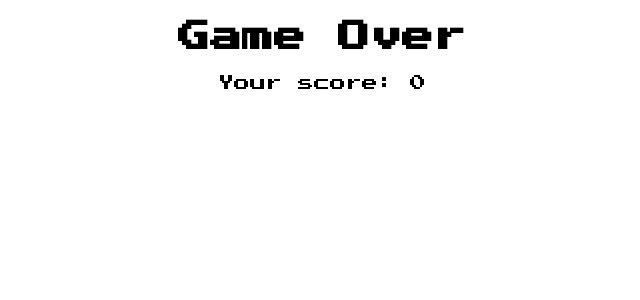
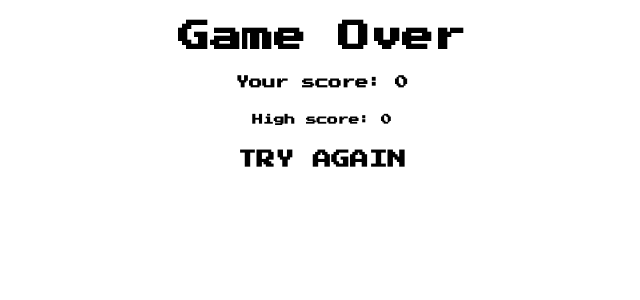
Before and after one commit to ifmcjthenknczny/snake-tsx, a React (Create React App) app: page / in a window 1280 px wide. Shown: the top 300 px of the page, without its empty margins (318-958 px from the left). Built offline with nearby package versions, Linux system fonts and the light colour scheme.

Commit message:
high score, try again button, clear intervals at gameover

```diff
--- a/package.json
+++ b/package.json
@@ -10,6 +10,7 @@
     "@types/node": "^16.11.39",
     "@types/react": "^18.0.12",
     "@types/react-dom": "^18.0.5",
+    "fs": "^0.0.1-security",
     "nanoid": "^4.0.0",
     "react": "^18.1.0",
     "react-dom": "^18.1.0",
--- a/src/CONSTANTS.ts
+++ b/src/CONSTANTS.ts
@@ -38,3 +38,5 @@ export const APPLE_CHANGES_POSITION_TIME = 10000
 export const NEW_MINE_INTERVAL = 30000
 
 export const STARTING_DIRECTION = "ArrowLeft"
+
+export const LOCAL_STORAGE_HIGH_SCORE_NAME = "HighScore"
--- /dev/null
+++ b/src/components/App.tsx
@@ -0,0 +1,35 @@
+import { useEffect, useRef, useState } from "react"
+import { LOCAL_STORAGE_HIGH_SCORE_NAME } from "../CONSTANTS"
+import Game from "./Game"
+import GameOver from "./GameOver"
+
+export default function App() {
+    const [isGameOver, setGameOver] = useState(false)
+    const localScore = useRef(0)
+    const highScore = useRef("0")
+
+    useEffect(() => {
+        const highScoreLocalStorage = localStorage.getItem(LOCAL_STORAGE_HIGH_SCORE_NAME)
+        console.log(localStorage.getItem(highScoreLocalStorage))
+        if (highScoreLocalStorage) highScore.current = highScoreLocalStorage
+    }, [])
+
+    const handleAgain = () => {
+        setGameOver(false)
+    }
+
+    const handleGameOver = (score: number) => {
+        setGameOver(true)
+        localScore.current = score
+        if (score > +highScore.current) {
+            localStorage.setItem(LOCAL_STORAGE_HIGH_SCORE_NAME, `${score}`)
+            highScore.current = `${score}`
+        }
+    }
+
+    return (
+        <div className="App">
+            {isGameOver ? <GameOver score={localScore.current} highScore={+highScore.current} handleClick={handleAgain} /> : <Game onGameOver={handleGameOver} />}
+        </div>
+    )
+}
--- a/src/components/Game.tsx
+++ b/src/components/Game.tsx
@@ -1,29 +1,29 @@
 import { useEffect, useRef, useState } from 'react';
 import { APPLES_TO_SPEED_UP, BOARD_SIZE, FORBIDDEN_DIRECTIONS, SNAKE_SPEED_MULTIPLIER, STARTING_DIRECTION, STARTING_MOVE_REFRESH } from '../CONSTANTS';
-import { randomizeCoordsOnEmptySquares } from '../helpers';
+import { randomizeCoordsOnEmptySquares, isObjectsEqual } from '../helpers';
 import '../styles/Game.css';
 import { Coords } from '../TYPES';
-import GameOver from './GameOver';
 import Grid from './Grid';
 import Score from './Score';
 
-export default function Game() {
+type GameProps = {
+    onGameOver: (score: number) => void;
+}
 
-    // const snakeHeadPosition = useRef<Coords>({ x: Math.floor(BOARD_SIZE.x / 2), y: Math.floor(BOARD_SIZE.y / 2) })
-    // const snakeTailPosition = useRef<Coords[]>([])
+export default function Game(props: GameProps) {
 
     const [snakeSpeed, setSnakeSpeed] = useState(STARTING_MOVE_REFRESH);
     const [applesEaten, setApplesEaten] = useState(0);
 
     const [snakeHeadPosition, setSnakeHeadPosition] = useState<Coords>({ x: Math.floor(BOARD_SIZE.x / 2), y: Math.floor(BOARD_SIZE.y / 2) })
+    const [snakeTailPosition, setSnakeTailPosition] = useState<Coords[]>([])
+
     const [applePosition, setApplePosition] = useState(randomizeCoordsOnEmptySquares(BOARD_SIZE.x, BOARD_SIZE.y, [snakeHeadPosition]));
-    const [snakeTailPosition, setSnakeTailPosition] = useState<Coords[]>([])
     // const [minePosition, setMinePosition] = useState<Coords[]>(randomizeCoordsOnEmptySquares(BOARD_SIZE.x, BOARD_SIZE.y, [applePosition, snakeHeadPosition]))
 
     const keyRef = useRef(STARTING_DIRECTION)
     const forbiddenDirection = useRef<string | null>(null)
     const lastHeadPosition = useRef<Coords>(snakeHeadPosition)
-    const isGameOver = useRef(false)
     const keyFired = useRef(false)
 
     useEffect(() => {
@@ -33,16 +33,9 @@ export default function Game() {
         }
     })
 
-    // const clearAllIntervals = () => {
-    //     const interval_id = window.setInterval(function () { }, Number.MAX_SAFE_INTEGER);
-    //     for (let i = 1; i < interval_id; i++) {
-    //         window.clearInterval(i);
-    //     }
-    // }
-
     const gameIteration = () => {
         snakeMove()
-        if (checkGameOver()) isGameOver.current = true
+        if (checkGameOver()) props.onGameOver(applesEaten)
         if (isEatingApple()) eatApple()
     }
 
@@ -100,7 +93,7 @@ export default function Game() {
     }
 
     const isEatingApple = () => {
-        if (JSON.stringify(snakeHeadPosition) === JSON.stringify(applePosition)) return true
+        if (isObjectsEqual(snakeHeadPosition, applePosition)) return true
         return false
     }
 
@@ -120,6 +113,7 @@ export default function Game() {
     const handleKeydown = (e: KeyboardEvent) => {
         if (keyFired.current) return
         keyFired.current = true
+        // if (e.key !== keyRef.current) snakeMove()
         setLastKey(e.key)
     }
 
@@ -130,9 +124,8 @@ export default function Game() {
     const checkGameOver = () => {
         if (snakeHeadPosition.x >= BOARD_SIZE.x || snakeHeadPosition.x < 0 || snakeHeadPosition.y < 0 || snakeHeadPosition.y >= BOARD_SIZE.y) return true
         else {
-            const headJSON = JSON.stringify(snakeHeadPosition)
             for (let tail of snakeTailPosition) {
-                if (JSON.stringify(tail) === headJSON) return true
+                if (isObjectsEqual(tail, snakeHeadPosition)) return true
             }
         }
         return false
@@ -143,9 +136,8 @@ export default function Game() {
 
     return (
         <div className="Game">
-            {isGameOver.current ? <GameOver /> : ""}
             <Score score={applesEaten} />
-            {!isGameOver.current ? <Grid applePosition={applePosition} snakeHead={snakeHeadPosition} snakeTail={snakeTailPosition} /> : ""}
+            <Grid applePosition={applePosition} snakeHead={snakeHeadPosition} snakeTail={snakeTailPosition} />
         </div>
     )
 }
--- a/src/components/GameOver.tsx
+++ b/src/components/GameOver.tsx
@@ -1,9 +1,19 @@
 import '../styles/GameOver.css'
 
-export default function GameOver() {
+type GameOverProps = {
+    score: number;
+    highScore: number;
+    handleClick: () => void;
+}
+
+export default function GameOver(props: GameOverProps) {
+    const {score, highScore, handleClick} = props;
     return (
         <div className="GameOver">
             <h1>Game Over</h1>
+            <h5>Your score: {score}</h5>
+            {highScore >= score ? <h6>High score: {highScore}</h6> : <h6>Congrats! It's your new high score!</h6>}
+            <h3 className="GameOver__again" onClick={handleClick}>TRY AGAIN</h3>
         </div>
     )
 }
--- a/src/components/Score.tsx
+++ b/src/components/Score.tsx
@@ -1,10 +1,10 @@
 import '../styles/Score.css'
 
-type Props = {
+type ScoreProps = {
     score: number
 }
 
-export default function Score(props: Props) {
+export default function Score(props: ScoreProps) {
     return (
         <div className="Score">Your score: {props.score}</div>
     )
--- a/src/helpers.ts
+++ b/src/helpers.ts
@@ -23,3 +23,14 @@ export const randomizeCoordsOnEmptySquares = (xMax: number, yMax: number, occupi
         if (occupiedCoords === null || checkIfCoordsEmpty(randomCoords, occupiedCoords) === true) return randomCoords
     }
 }
+
+export function clearAllIntervals() {
+	const INTERVAL_ID = setInterval(function(){}, Number.MAX_SAFE_INTEGER);
+	for (let i = 1; i < +INTERVAL_ID; i++) {
+	  clearInterval(i);
+	}
+}
+
+export function isObjectsEqual(obj1: {}, obj2: {}) {
+	return JSON.stringify(obj1) === JSON.stringify(obj2)
+}
--- a/src/index.tsx
+++ b/src/index.tsx
@@ -1,13 +1,13 @@
 import React from 'react';
 import ReactDOM from 'react-dom/client';
 import './index.css';
-import Game from './components/Game';
+import App from './components/App';
 
 const root = ReactDOM.createRoot(
   document.getElementById('root') as HTMLElement
 );
 root.render(
   <React.StrictMode>
-    <Game />
+    <App />
   </React.StrictMode>
 );
--- a/src/styles/GameOver.css
+++ b/src/styles/GameOver.css
@@ -1,6 +1,16 @@
 @import url('https://fonts.googleapis.com/css2?family=Press+Start+2P&display=swap');
 
-.GameOver h1 {
+.GameOver {
     font-family: 'Press Start 2P', cursive;
     text-align: center;
 }
+
+.GameOver__again {
+    top: 3em;
+}
+
+.GameOver__again:hover {
+    color: red;
+    cursor: pointer;
+    transition: color .5s;
+}
```
Also changed, not shown: 1 other file (tests, documents, lock files or other folders).
